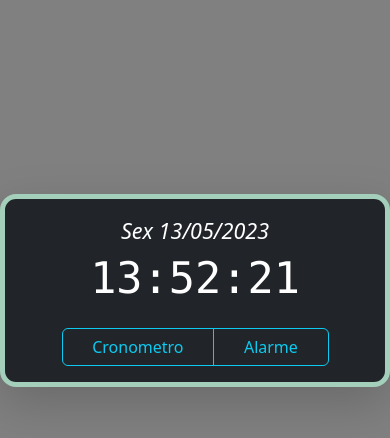
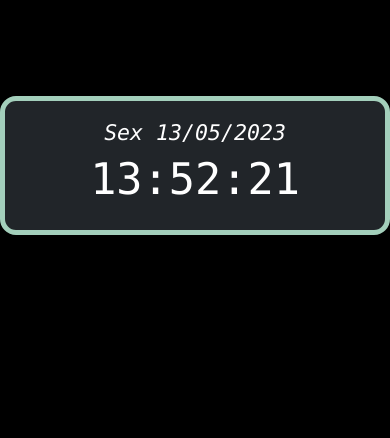
Before and after one commit to SandroSorte/Relogio_Digital, a plain HTML site: page index.html in a window 390 px wide. Drawn offline with nearby package versions, Linux system fonts and the light colour scheme; files that its build step writes are made by us from their sources; files whose address does not match are found by name.

Commit message:
aplicação de background-image e atualização do stilo com media query

```diff
--- /dev/null
+++ b/assets/estilo.css
@@ -0,0 +1,15 @@
+@media(max-width:575px){
+    body{
+        background-color: black;
+    }
+    .row{
+        margin-top: 40%;
+    }
+}
+
+@media(min-width:576px){
+    body{
+        background-image: url('pexels-photo-2378959.jpeg');
+        background-size: cover;
+}
+}
--- a/estilo.css
+++ /dev/null
@@ -1,13 +0,0 @@
-@media(max-width:575px){
-    body{
-        background-color: gray;
-    }
-   .row{
-    margin-top: 40%;
-    border-radius: none;
-   }
-   #col{
-    border:none;
-    border-radius: none;
-   }
-}
--- a/index.html
+++ b/index.html
@@ -16,16 +16,12 @@
 
 </head>
 
-<body class="bg-sm-success">
+<body>
     <div class="container-fluid">
-        <div class="row text-center justify-content-center">
-            <div id="col" class="col-lg-4 col-md-5 col-sm-6 mt-5 border-5 border-success-subtle align-midle shadow-lg border text-bg-dark rounded-4">
+        <div class="row mt-5 text-center justify-content-center">
+            <div class="col-lg-4 col-md-5 mt-5 col-sm-6 border border-5 border-success-subtle shadow-lg text-bg-dark rounded-4 font-monospace">
                 <div class="tempo mt-3 fst-italic fs-4">Dom 00/00/0000</div>
-                <div class="timer font-monospace mt-1 mb-4 display-1">00:00:00</div>
-                <div class="btn-group mb-3 w-75">
-                    <button class="btn btn-outline-info">Cronometro</button>
-                    <button class="btn btn-outline-info">Alarme</button>
-                </div>
+                <div class="timer mt-1 mb-4 display-1">00:00:00</div>
             </div>
         </div>
     </div>
```
Also changed, not shown: assets/relogio.js (renamed from relogio.js), 1 other file.
